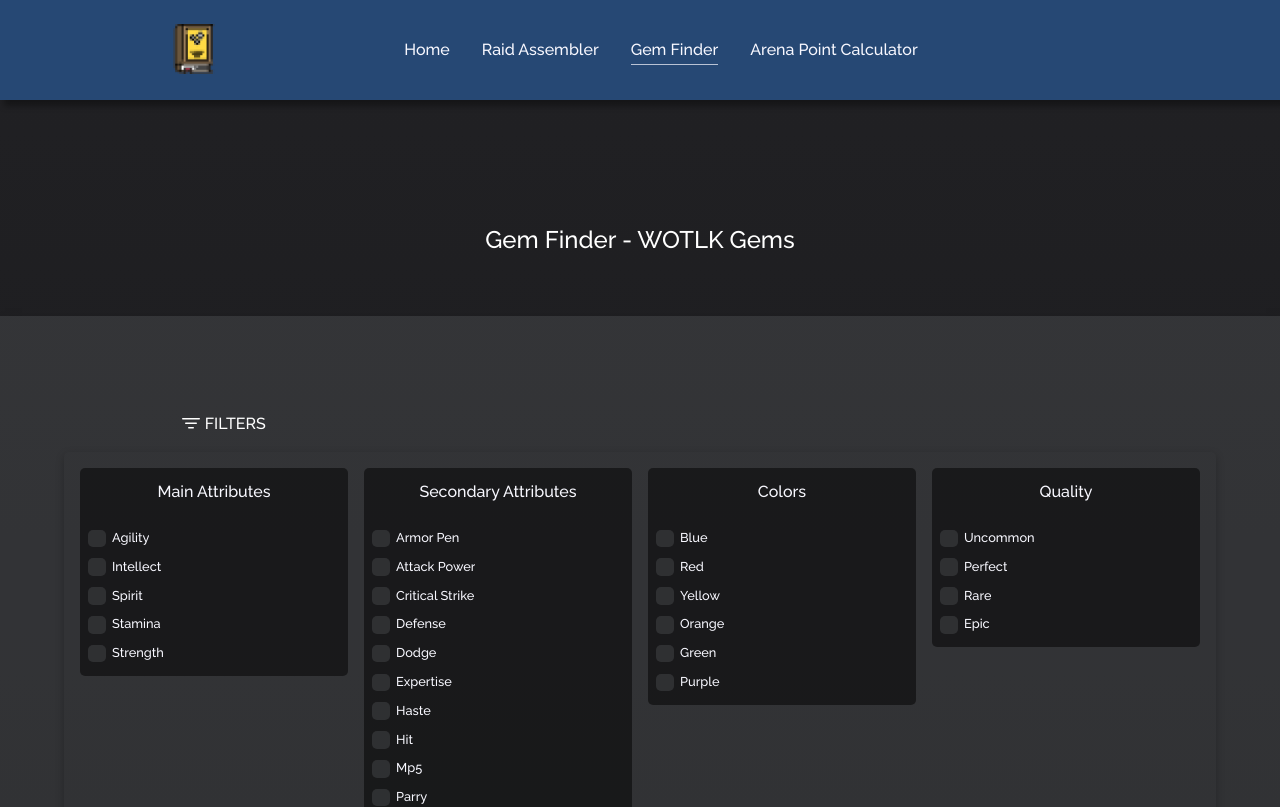
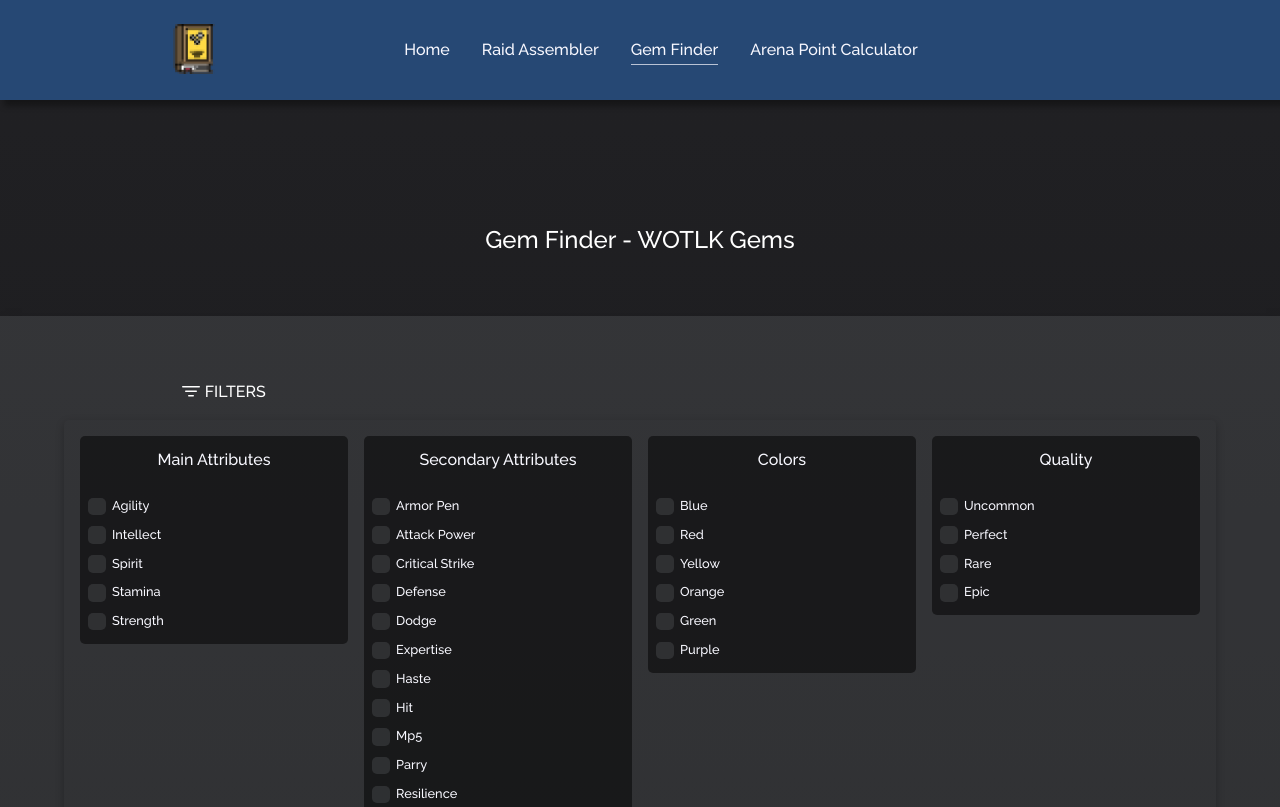
Before and after one commit to MarcusMohns/Codex-Online, a React (Create React App) app: page /#/gemfinder in a window 1280 px wide. Shown: the top 807 px of the page. Built offline with nearby package versions, Linux system fonts and the light colour scheme.

Commit message:
content moved up a little

```diff
--- a/src/components/styles/GemFinder.styled.js
+++ b/src/components/styles/GemFinder.styled.js
@@ -12,7 +12,7 @@ export const Main = styled.main`
   max-width: 100vw;
   width: auto;
   margin: auto;
-  padding: 4rem;
+  padding: 2rem 4rem;
   margin-top: 5%;
   box-shadow: 3px 5px 10px -2px rgba(0, 0, 0, 0.6);
   font-size: 1rem;
```
